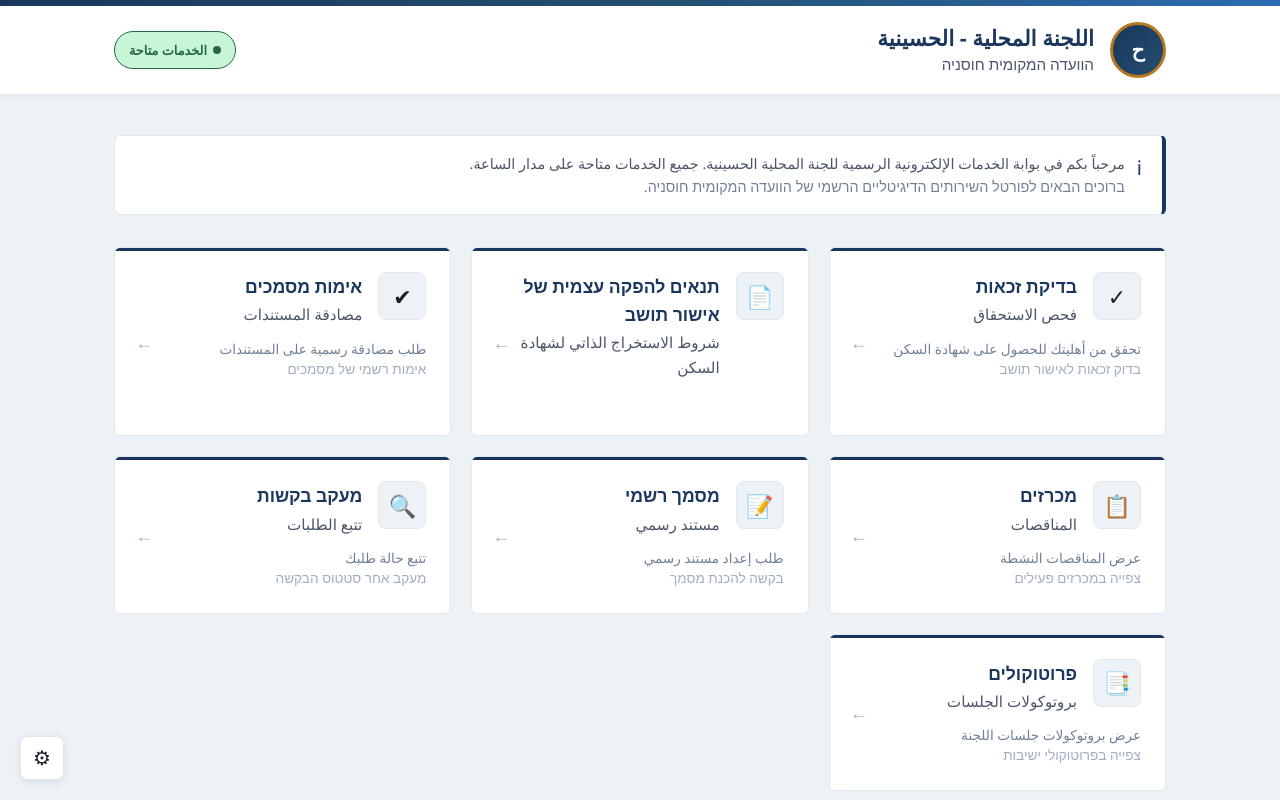
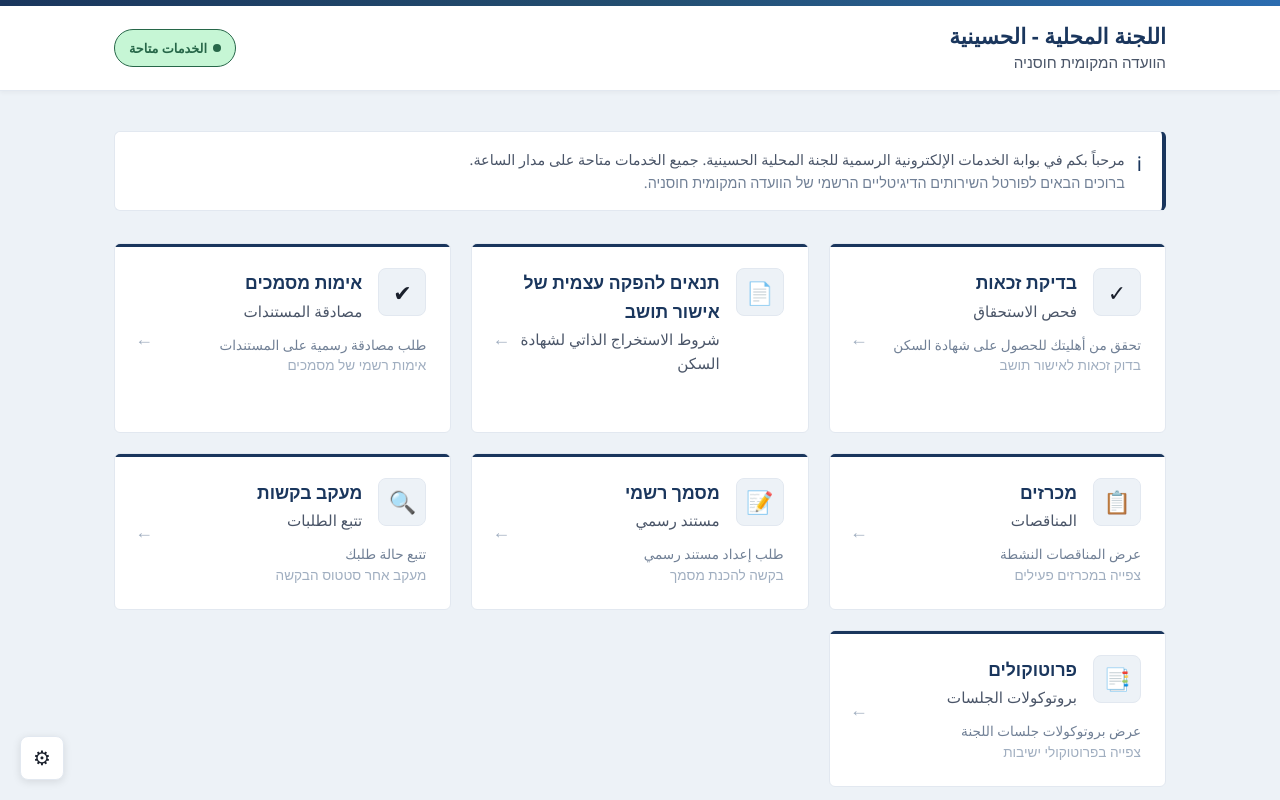
Before and after one commit to MohamedSawaed/toshav, a React (Create React App) app: page / in a window 1280 px wide. Shown: the top 800 px of the page. Built offline with nearby package versions, Linux system fonts and the light colour scheme; no server answers.

Commit message:
Remove logo emblem from header

```diff
--- a/src/App.js
+++ b/src/App.js
@@ -442,7 +442,6 @@ function App() {
         <header style={styles.header}>
           <div style={styles.headerContent}>
             <div style={styles.logoSection}>
-              <div style={styles.emblem}>ح</div>
               <div style={styles.titleSection}>
                 <h1 style={styles.titleAr}>اللجنة المحلية - الحسينية</h1>
                 <p style={styles.titleHe}>הוועדה המקומית חוסניה</p>
```
